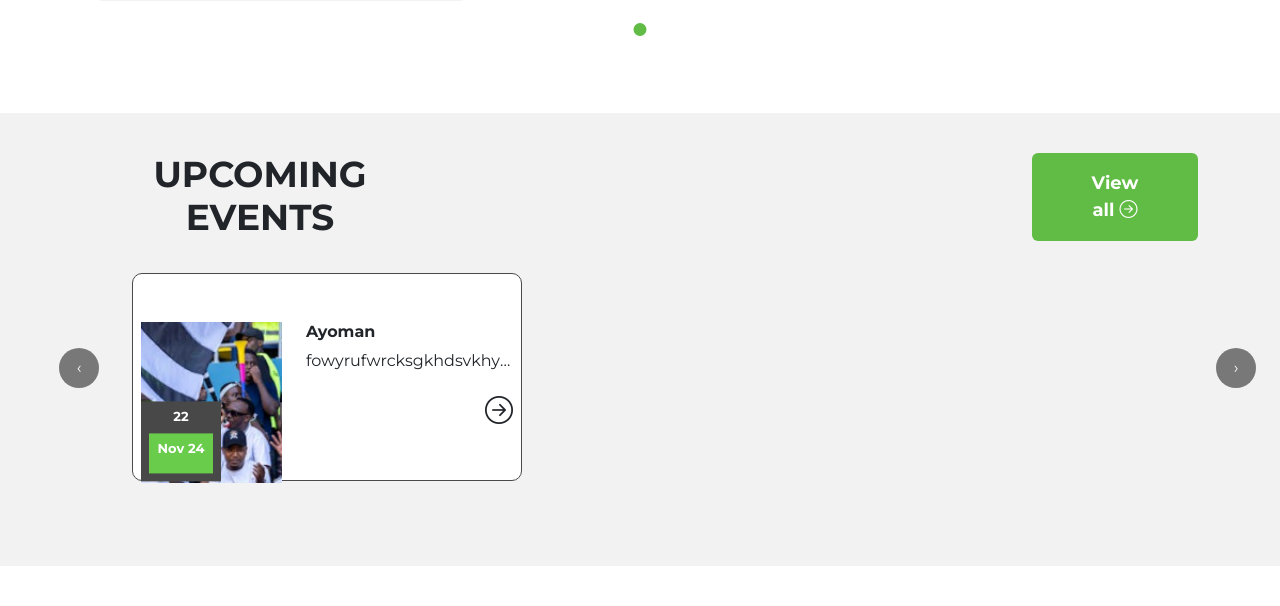
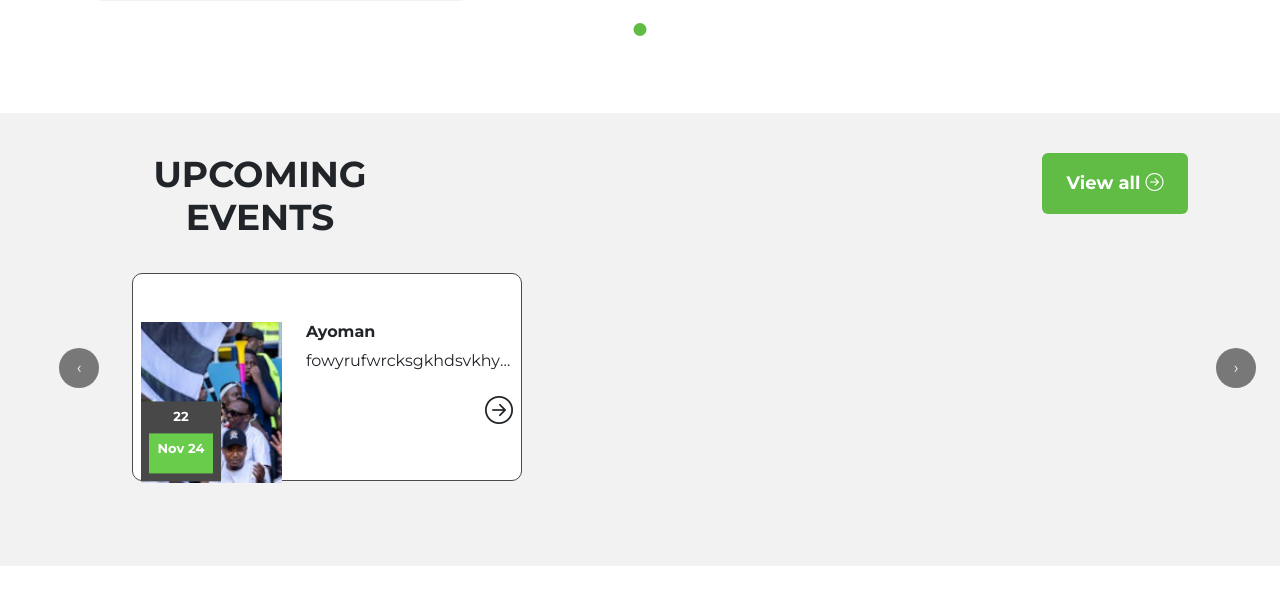
Before and after one commit to Degkofittiq/csl-ketou-w-deen, a PHP site: page / in a window 1280 px wide. Shown: the part 1667-2273 px from the top of the page. Run offline with PHP 8.4, Linux system fonts and the light colour scheme; data comes from the database, SQL or seed files in the repository; data that the repository does not hold is empty; some libraries are stand-ins or nearby versions.

Commit message:
no comment

```diff
--- a/index.php
+++ b/index.php
@@ -287,7 +287,7 @@
             <div class="col-md-7"></div>
             <div class="col-12 col-md-2 mx-auto mb-3">
                 <div class="d-flex justify-content-center">
-                    <button class="btn btn-white px-5  py-3 text-white fw-bold" style="background: #61BC45; font-size: clamp(16px, 3vw, 18px);" onclick="window.location.href='what.php'"><?= $bddContentTexts['view_all']['content_fr'] ?? "View all" ?>   <i class="bi bi-arrow-right-circle"></i></button>
+                    <button class="btn btn-white px-4  py-3 text-white fw-bold" style="background: #61BC45; font-size: clamp(16px, 3vw, 18px);" onclick="window.location.href='what.php'"><?= $bddContentTexts['view_all']['content_fr'] ?? "View all" ?>   <i class="bi bi-arrow-right-circle"></i></button>
                 </div>
             </div>
         </div>
@@ -365,7 +365,7 @@
                 <div class="col-md-6 col-lg-6"></div>
                 <div class="col-12 col-md-2 col-lg-2 mx-auto mb-3">
                     <div class="d-flex justify-content-center">
-                        <button class="btn btn-white px-5  py-3 text-white fw-bold" style="background: #61BC45; font-size: clamp(16px, 3vw, 18px);" onclick="window.location.href='event.php'"><?= $bddContentTexts['view_all']['content_fr'] ?? "View all" ?> <i class="bi bi-arrow-right-circle"></i></button>
+                        <button class="btn btn-white px-4  py-3 text-white fw-bold" style="background: #61BC45; font-size: clamp(16px, 3vw, 18px);" onclick="window.location.href='event.php'"><?= $bddContentTexts['view_all']['content_fr'] ?? "View all" ?> <i class="bi bi-arrow-right-circle"></i></button>
                     </div>
                 </div>
             </div>
```
